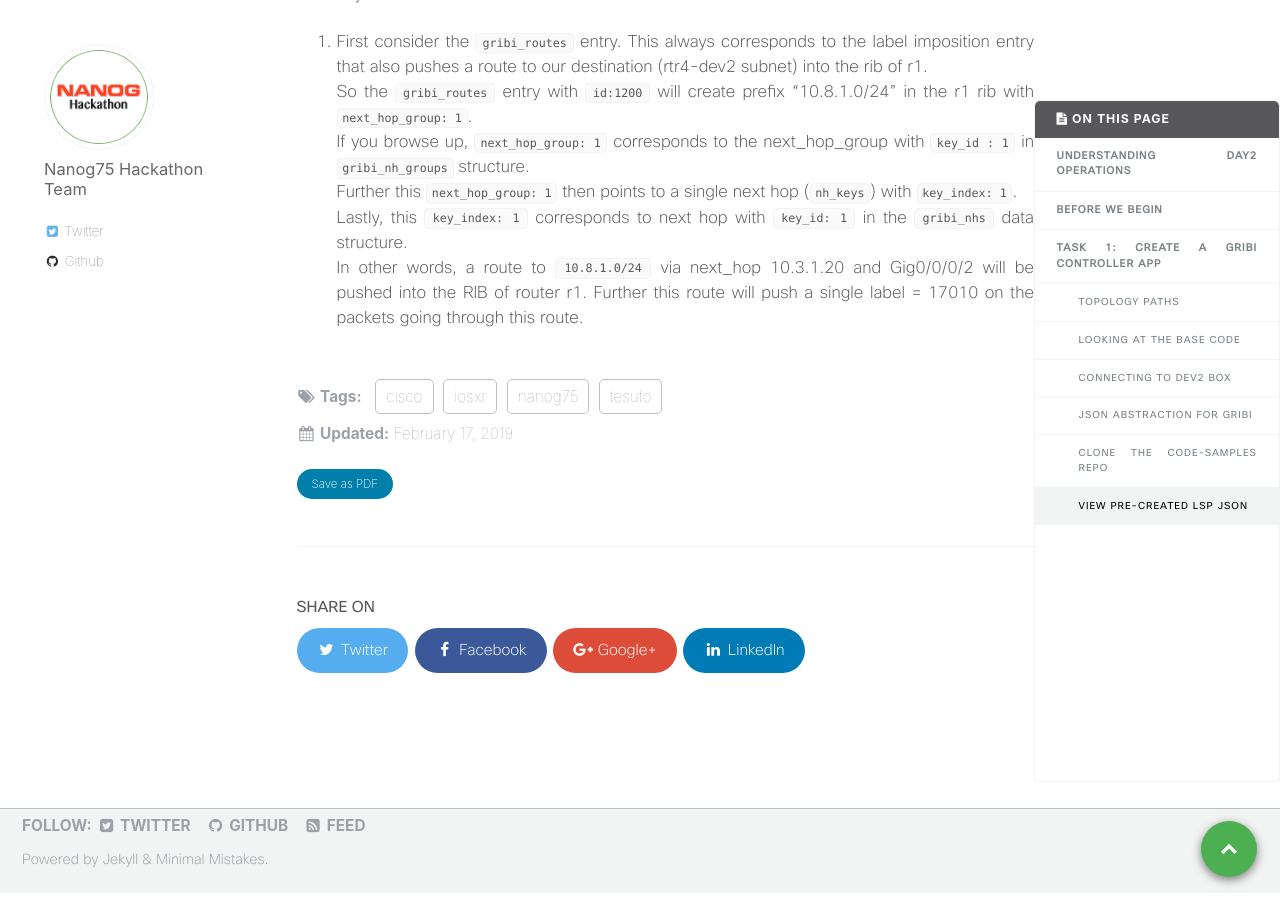
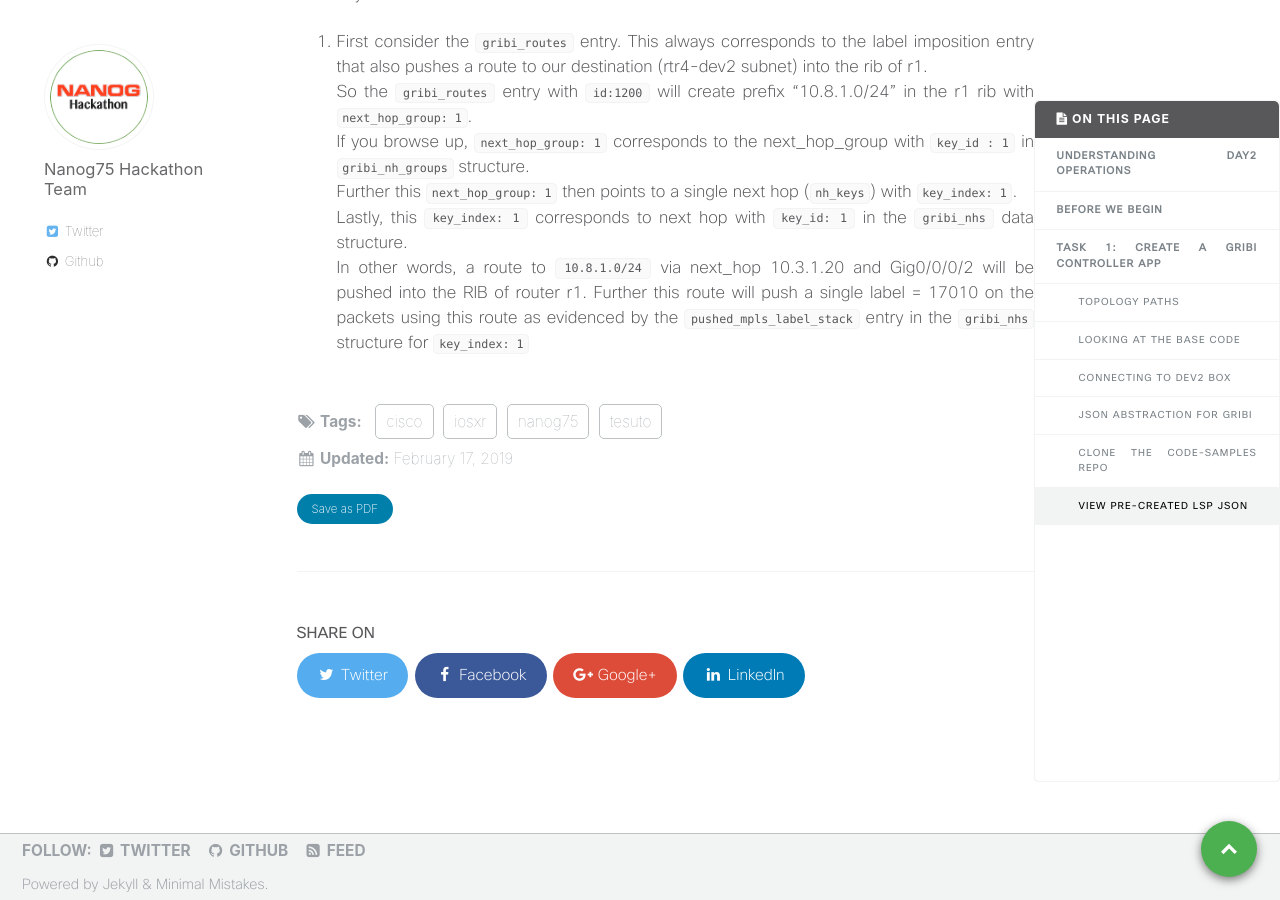
Before and after one commit to nanog75/hackathon, a Jekyll site: the page built from _day2/2019-02-17-traffic-engineering-controller-using-gribi.md, in a window 1280 px wide and 900 px high, scrolled down 9882 px. Built offline with Jekyll 4.4.1, drawn with Linux system fonts in a browser that asks for light colours.

Commit message:
Create 2019-02-17-traffic-engineering-controller-using-gribi.md

```diff
--- a/_day2/2019-02-17-traffic-engineering-controller-using-gribi.md
+++ b/_day2/2019-02-17-traffic-engineering-controller-using-gribi.md
@@ -406,4 +406,4 @@ So the `gribi_routes` entry with `id:1200` will create prefix "10.8.1.0/24" in t
 If you browse up, `next_hop_group: 1` corresponds to the next_hop_group with `key_id : 1` in `gribi_nh_groups` structure.
 Further this `next_hop_group: 1` then points to a single next hop (`nh_keys`) with `key_index: 1`.
 Lastly, this `key_index: 1` corresponds to next hop with `key_id: 1` in the `gribi_nhs` data structure.
-In other words, a route to `10.8.1.0/24` via next_hop 10.3.1.20 and Gig0/0/0/2 will be pushed into the RIB of router r1. Further this route will push a single label = 17010 on the packets going through this route.
+In other words, a route to `10.8.1.0/24` via next_hop 10.3.1.20 and Gig0/0/0/2 will be pushed into the RIB of router r1. Further this route will push a single label = 17010 on the packets using this route as evidenced by the `pushed_mpls_label_stack` entry in the `gribi_nhs` structure for `key_index: 1`
```
